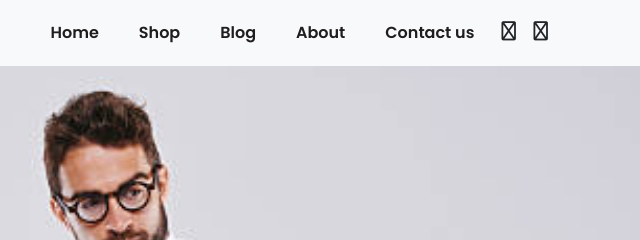
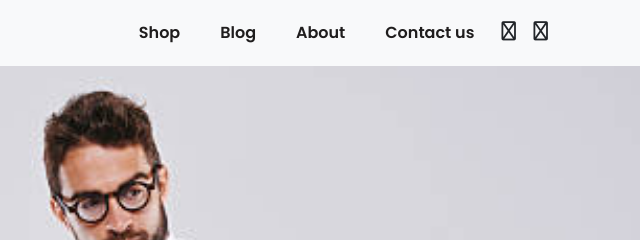
Before and after one commit to Olamilekan10/E-commerce, a plain HTML site: page index.html in a window 1280 px wide. Shown: the top 240 px of the page, 640-1280 px from the left. Drawn offline with nearby package versions, Linux system fonts and the light colour scheme.

Commit message:
I went to bootstrap website and copied the navbar i needed

```diff
--- a/index.html
+++ b/index.html
@@ -22,7 +22,7 @@
                 <ul class="navbar-nav ml-auto">
 
                   <li class="nav-item">
-                    <a class="nav-link" href="#">Home</a>
+                    <!-- <a class="nav-link" href="#">Home</a> -->
                   </li>
                   <li class="nav-item">
                     <a class="nav-link" href="#">Shop</a>
```
